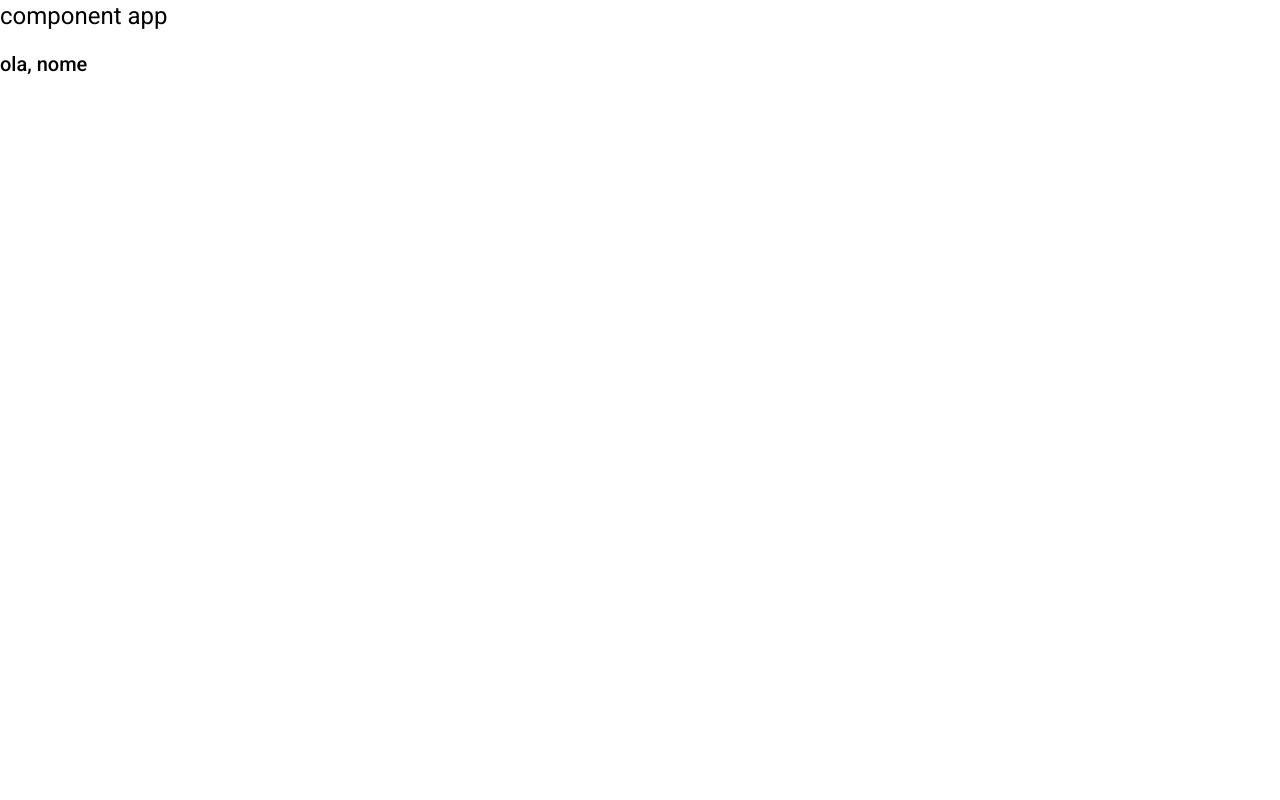
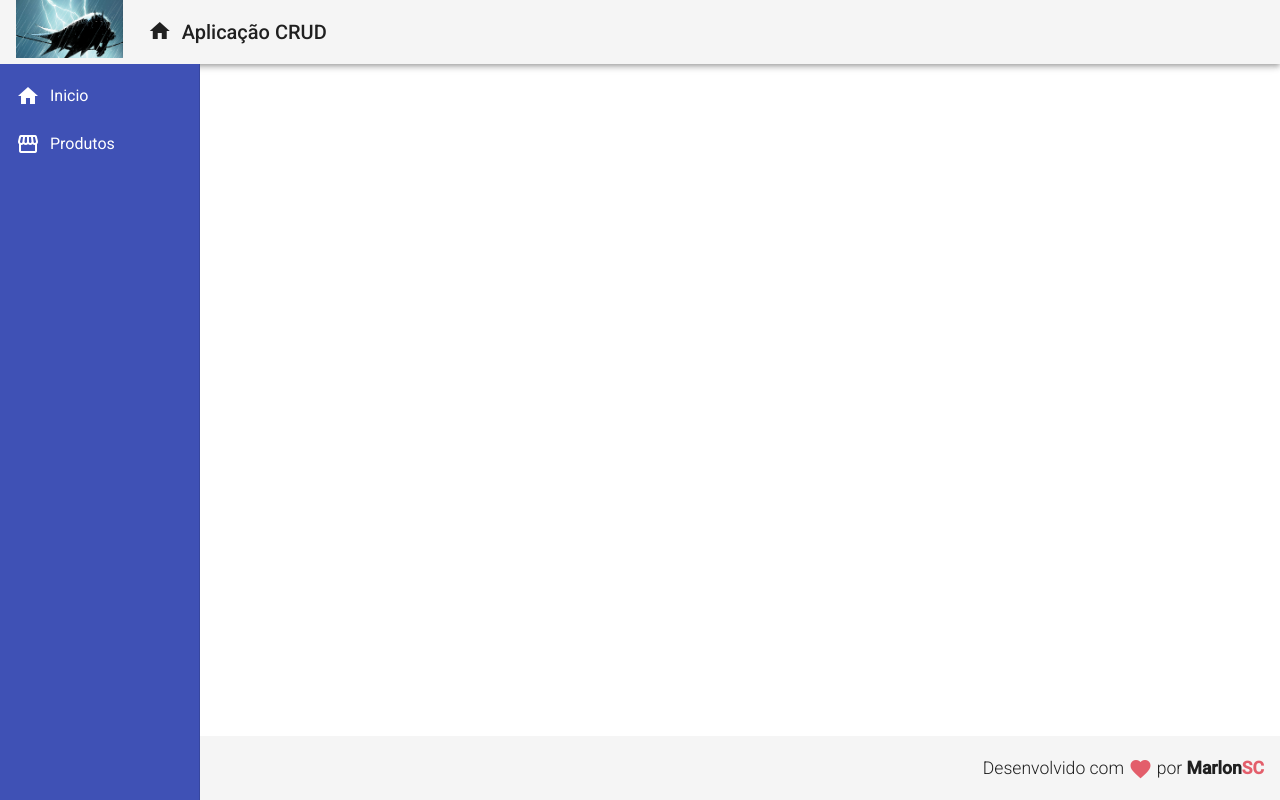
Before and after one commit to marlonsc15/Cod3r-Cursos-Angular-9, an Angular app in the folder frontend/: page / in a window 1280 px wide. Built offline with nearby package versions, Linux system fonts and the light colour scheme.

Commit message:
criação dos componentes header, nav, e footer

```diff
--- a/frontend/src/app/app.component.html
+++ b/frontend/src/app/app.component.html
@@ -1,2 +1,3 @@
-<h1>component app</h1>
-<h2>ola, nome</h2>
+<app-header></app-header>
+<app-nav></app-nav>
+<app-footer></app-footer>
--- /dev/null
+++ b/frontend/src/app/components/template/footer/footer.component.css
@@ -0,0 +1,12 @@
+.footer {
+    position: fixed;
+    bottom: 0;
+
+    display: flex;
+    justify-content: flex-end;
+}
+
+.footer > span {
+    font-size: 1.1rem;
+    font-weight: 300;
+}
--- /dev/null
+++ b/frontend/src/app/components/template/footer/footer.component.html
@@ -0,0 +1,9 @@
+<mat-toolbar class="footer">
+    <span>
+        Desenvolvido com
+        <i class="material-icons red v-middle">
+            favorite
+        </i>
+        por <strong>Marlon<span class="red">SC</span></strong>
+    </span>
+</mat-toolbar>
--- /dev/null
+++ b/frontend/src/app/components/template/footer/footer.component.ts
@@ -0,0 +1,15 @@
+import { Component, OnInit } from '@angular/core';
+
+@Component({
+  selector: 'app-footer',
+  templateUrl: './footer.component.html',
+  styleUrls: ['./footer.component.css']
+})
+export class FooterComponent implements OnInit {
+
+  constructor() { }
+
+  ngOnInit(): void {
+  }
+
+}
--- /dev/null
+++ b/frontend/src/app/components/template/header/header.component.css
@@ -0,0 +1,21 @@
+.header {
+    display: flex;
+
+}
+
+.header img {
+    height: 3em;
+}
+
+.header .title-group {
+    padding-left: 25px;
+}
+
+.header .title-group i {
+    padding-right: 5px;
+    padding-bottom: 5px;
+}
+
+.material-icons {
+    vertical-align: middle;
+}
--- /dev/null
+++ b/frontend/src/app/components/template/header/header.component.html
@@ -0,0 +1,15 @@
+<mat-toolbar class="header mat-elevation-z4">
+    <span>
+        <a>
+            <img src="assets/img/548324.jpg" alt="logo">
+        </a>
+    </span>
+    <span class="title-group ">
+        <a>
+            <i class="material-icons ">
+                home
+            </i>
+            Aplicação CRUD
+        </a>
+    </span>
+</mat-toolbar>
--- /dev/null
+++ b/frontend/src/app/components/template/header/header.component.ts
@@ -0,0 +1,15 @@
+import { Component, OnInit } from '@angular/core';
+
+@Component({
+  selector: 'app-header',
+  templateUrl: './header.component.html',
+  styleUrls: ['./header.component.css']
+})
+export class HeaderComponent implements OnInit {
+
+  constructor() { }
+
+  ngOnInit(): void {
+  }
+
+}
--- /dev/null
+++ b/frontend/src/app/components/template/nav/nav.component.css
@@ -0,0 +1,12 @@
+.sidenav {
+    background-color: #3f51b5;
+    width: 200px;
+}
+
+.sidenav a {
+    color: #fff;
+}
+
+.sidenav i {
+    padding-right: 10px;
+}
--- /dev/null
+++ b/frontend/src/app/components/template/nav/nav.component.html
@@ -0,0 +1,19 @@
+<mat-sidenav-container class="container">
+    <mat-sidenav class="sidenav" mode="side" opened
+    fixedInViewport="true" fixedTopGap="64">
+        <mat-nav-list class="nav-list">
+            <a mat-list-item>
+                <i class="material-icons">
+                    home
+                </i>
+                Inicio
+            </a>
+            <a mat-list-item>
+                <i class="material-icons">
+                    storefront
+                </i>
+                Produtos
+            </a>
+        </mat-nav-list>
+    </mat-sidenav>
+</mat-sidenav-container>
--- /dev/null
+++ b/frontend/src/app/components/template/nav/nav.component.ts
@@ -0,0 +1,15 @@
+import { Component, OnInit } from '@angular/core';
+
+@Component({
+  selector: 'app-nav',
+  templateUrl: './nav.component.html',
+  styleUrls: ['./nav.component.css']
+})
+export class NavComponent implements OnInit {
+
+  constructor() { }
+
+  ngOnInit(): void {
+  }
+
+}
--- a/frontend/src/styles.css
+++ b/frontend/src/styles.css
@@ -2,3 +2,12 @@
 
 html, body { height: 100%; }
 body { margin: 0; font-family: Roboto, "Helvetica Neue", sans-serif; }
+
+
+.red {
+    color: rgb(227, 94, 107);
+}
+
+.v-middle {
+    vertical-align: middle;
+}
```
Also changed, not shown: frontend/src/app/app.module.ts (+16 -2 lines), frontend/src/assets/img/548324.jpg (added).
